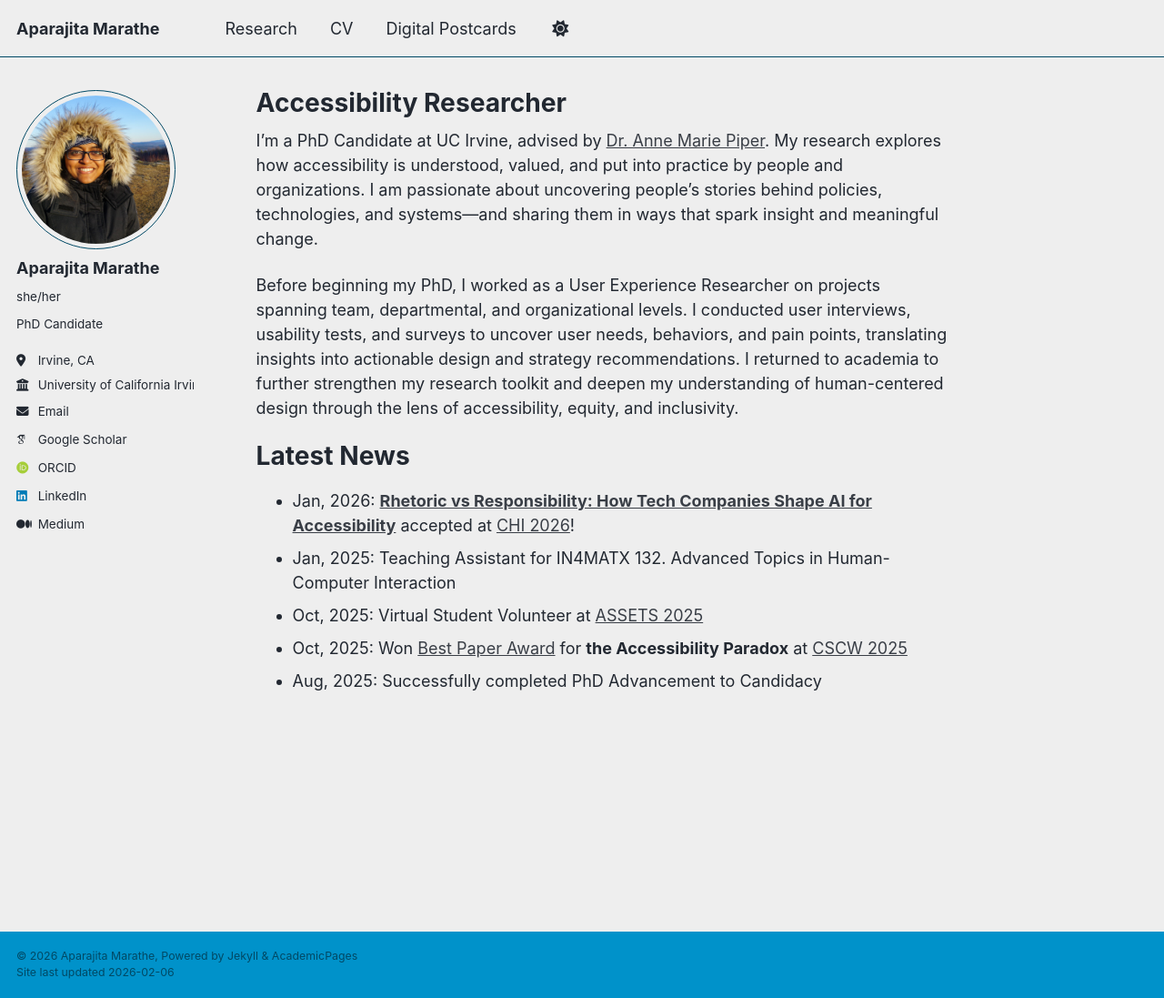
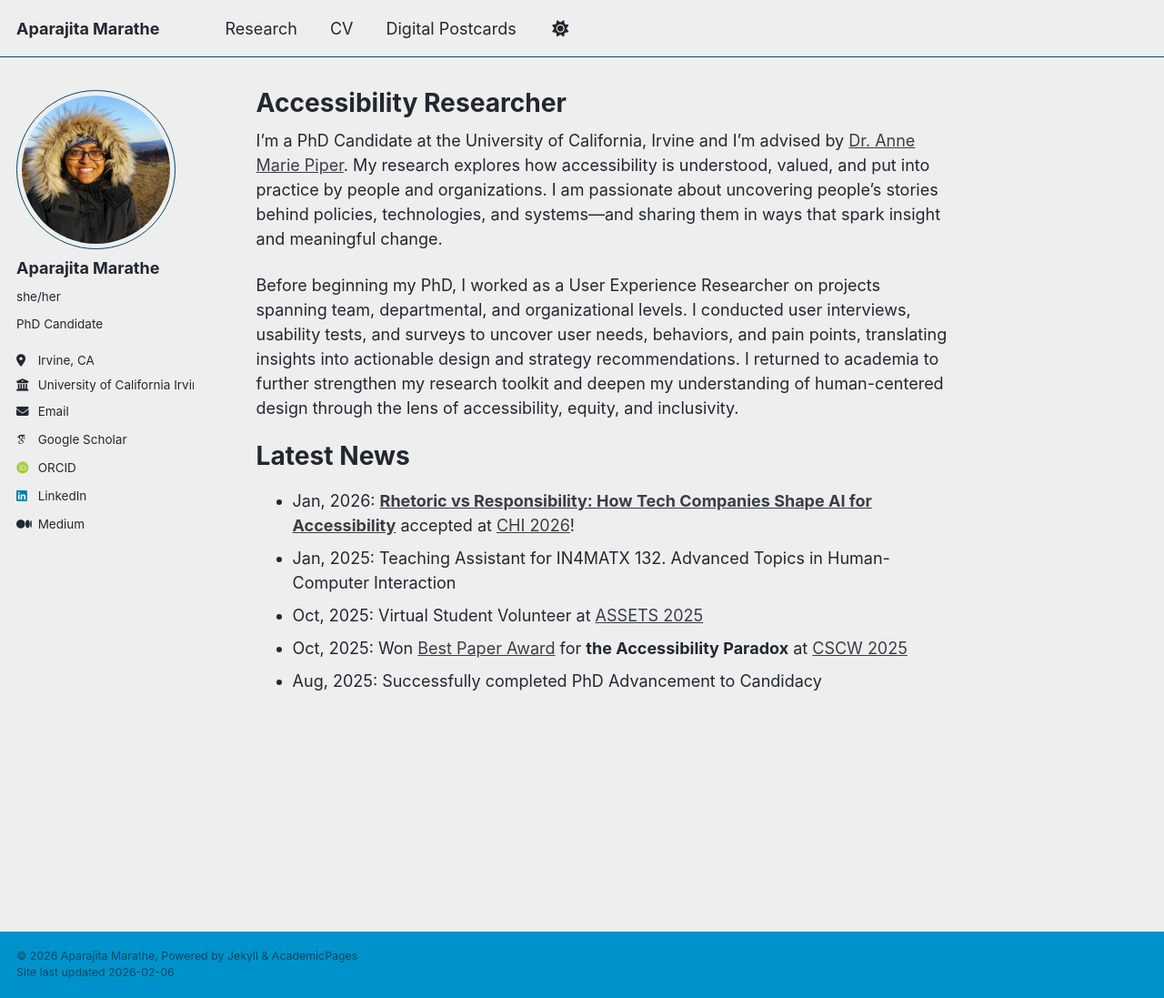
Before and after one commit to aparajitamarathe/aparajitamarathe.github.io, a Jekyll site: the page built from _pages/about.md, in a window 1280 px wide and 1097 px high. Shown: the whole window at 91% size. Built offline with Jekyll 4.4.1, drawn with Linux system fonts in a browser that asks for light colours; some web fonts are replaced.

Commit message:
Clarify university name in about section
Updated the institution name to 'University of California, Irvine' for clarity.

```diff
--- a/_pages/about.md
+++ b/_pages/about.md
@@ -7,7 +7,7 @@ redirect_from:
   - /about.html
 ---
 
-I’m a PhD Candidate at UC Irvine, advised by [Dr. Anne Marie Piper](https://ics.uci.edu/~ampiper/). My research explores how accessibility is understood, valued, and put into practice by people and organizations. I am passionate about uncovering people's stories behind policies, technologies, and systems—and sharing them in ways that spark insight and meaningful change.
+I’m a PhD Candidate at the University of California, Irvine and I'm advised by [Dr. Anne Marie Piper](https://ics.uci.edu/~ampiper/). My research explores how accessibility is understood, valued, and put into practice by people and organizations. I am passionate about uncovering people's stories behind policies, technologies, and systems—and sharing them in ways that spark insight and meaningful change.
 
 Before beginning my PhD, I worked as a User Experience Researcher on projects spanning team, departmental, and organizational levels. I conducted user interviews, usability tests, and surveys to uncover user needs, behaviors, and pain points, translating insights into actionable design and strategy recommendations. I returned to academia to further strengthen my research toolkit and deepen my understanding of human-centered design through the lens of accessibility, equity, and inclusivity.
 
```
